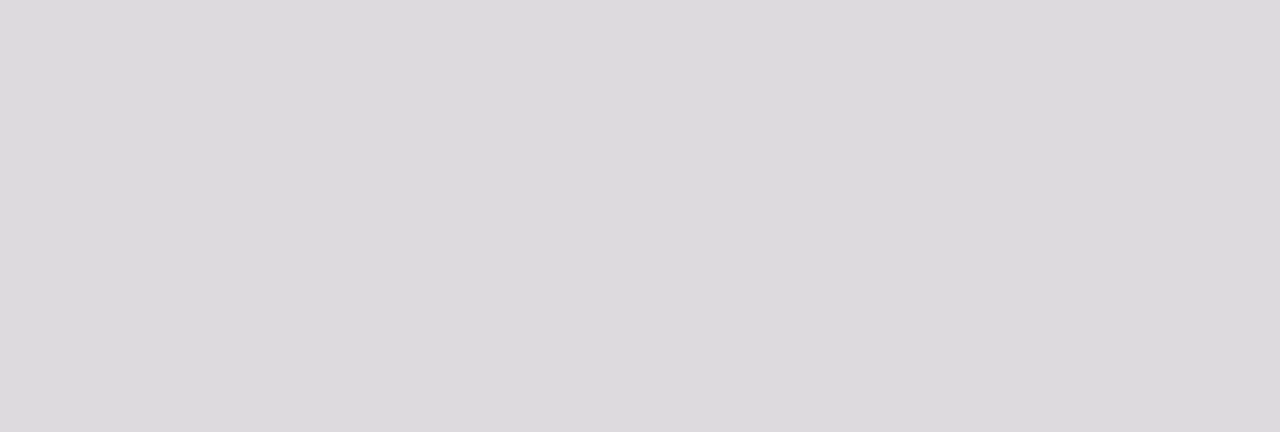
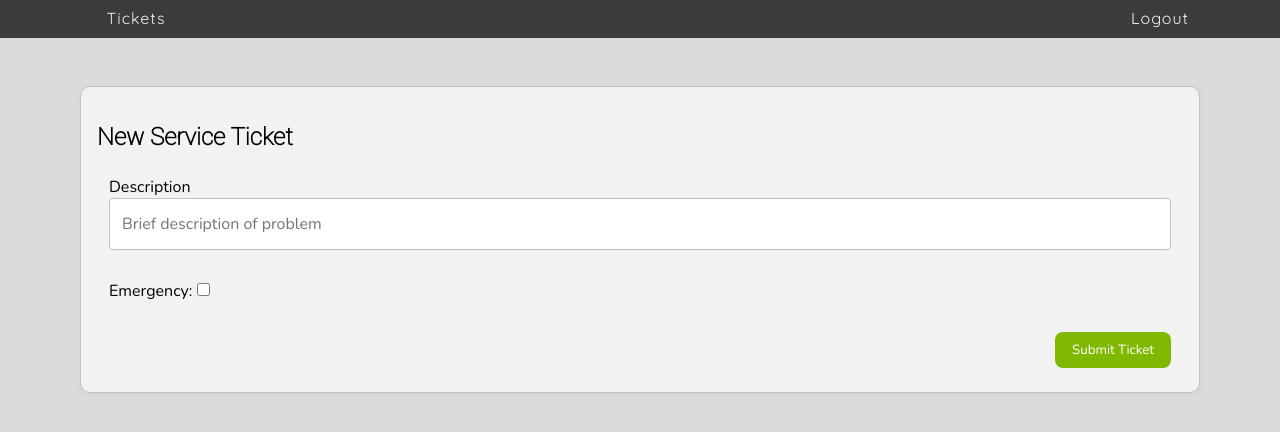
Before and after one commit to wicamo96/honey-rae-repairs, a React (Vite) app: page /tickets/create in a window 1280 px wide. Shown: the top 432 px of the page. Built offline with nearby package versions, Linux system fonts and the light colour scheme; sample sign-in values are in the browser's storage.

Commit message:
Added customer functionality and new ticket functionality

```diff
--- /dev/null
+++ b/src/components/forms/TicketForm.jsx
@@ -0,0 +1,67 @@
+import { useState } from "react"
+import "./Form.css"
+import { createTicket } from "../../services/ticketService.jsx"
+import { useNavigate } from "react-router-dom"
+
+export const TicketForm = ({ currentUser }) => {
+    const [ticket, setTicket] = useState({ description: "", emergency: false })
+
+    const navigate = useNavigate()
+
+    const handleSave = (event) => {
+        event.preventDefault()
+
+        if (ticket.description) {
+            const newTicket = {
+                userId: currentUser.id,
+                description: ticket.description,
+                emergency: ticket.emergency,
+                dateCompleted: ""
+            }
+
+            createTicket(newTicket).then(() => {
+                navigate("/tickets")
+            })
+        } else {
+            window.alert("Please fill out the description!")
+        }
+    }
+
+    return (
+        <form>
+            <h2>New Service Ticket</h2>
+            <fieldset>
+                <div className="form-group">
+                    <label>Description</label>
+                    <input
+                        type="text"
+                        className="form-control"
+                        placeholder="Brief description of problem"
+                        onChange={(event) => {
+                            const ticketCopy = {...ticket}
+                            ticketCopy.description = event.target.value
+                            setTicket(ticketCopy)
+                        }}
+                    />
+                </div>
+            </fieldset>
+            <fieldset>
+                <div className="form-group">
+                    <label>
+                        Emergency:
+                        <input type="checkbox" onChange={(event) => {
+                            const ticketCopy = {...ticket}
+                            ticketCopy.emergency = event.target.checked
+                            setTicket(ticketCopy)
+                        }}/>
+                    </label>
+                </div>
+            </fieldset>
+            <fieldset>
+                <div className="form-group">
+                    <button className="form-btn btn-info" onClick={handleSave}>Submit Ticket</button>
+                </div>
+            </fieldset>
+        </form>
+    )
+}
--- a/src/components/tickets/FilterBar.jsx
+++ b/src/components/tickets/FilterBar.jsx
@@ -1,6 +1,11 @@
-export const FilterBar = ({ setShowEmergencyOnly, setSearchTerm }) => {
+import { useNavigate } from "react-router-dom"
+
+export const FilterBar = ({ setShowEmergencyOnly, setSearchTerm, currentUser, setShowOpenOnly }) => {
+    const navigate = useNavigate()
+
     return (
         <div className="filter-bar">
+            {currentUser.isStaff? <>
                 <button
                     className="filter-btn btn-primary"
                     onClick={() => {
@@ -25,6 +30,14 @@ export const FilterBar = ({ setShowEmergencyOnly, setSearchTerm }) => {
                     placeholder="Search Tickets"
                     className="ticket-search"
                 />
+            </> :
+            <>
+                <button className="filter-btn btn-primary" onClick={() => { navigate("/tickets/create")}}>Create Ticket</button>
+                <button className="filter-btn btn-info" onClick={() => {setShowOpenOnly(true)}}>Open Tickets</button>
+                <button className="filter-btn btn-secondary" onClick={() => {setShowOpenOnly(false)}}>All My Tickets</button>
+            </>
+        }
+
       </div>
     )
 }
--- a/src/components/tickets/Ticket.jsx
+++ b/src/components/tickets/Ticket.jsx
@@ -1,6 +1,6 @@
 import { useEffect, useState } from "react"
 import { getAllEmployees } from "../../services/employeeService.jsx"
-import { assignTicket, updateTicket } from "../../services/ticketService.jsx"
+import { assignTicket, deleteTicket, updateTicket } from "../../services/ticketService.jsx"
 
 export const Ticket = ({ticket, currentUser, getAndSetTickets }) => {
     const [employees, setEmployees] = useState([])
@@ -45,6 +45,12 @@ export const Ticket = ({ticket, currentUser, getAndSetTickets }) => {
         })
     }
 
+    const handleDelete = () => {
+        deleteTicket(ticket.id).then(() => {
+            getAndSetTickets()
+        })
+    }
+
 
     return (
         <section className="ticket">
@@ -62,6 +68,7 @@ export const Ticket = ({ticket, currentUser, getAndSetTickets }) => {
                 <div className="btn-container">
                     {currentUser.isStaff && !assignedEmployee ? <button className="btn btn-secondary" onClick={handleClaim}>Claim</button> : ""}
                     {assignedEmployee?.userId === currentUser.id && !ticket.dateCompleted ? <button className="btn btn-warning" onClick={handleClose}>Close</button> : ""}
+                    {!currentUser.isStaff ? (<button className="btn btn-warning" onClick={handleDelete}>Delete</button>) : ""}
                 </div>
             </footer>
         </section>
--- a/src/components/tickets/TicketList.jsx
+++ b/src/components/tickets/TicketList.jsx
@@ -7,6 +7,7 @@ import { FilterBar } from "./FilterBar.jsx"
 export const TicketList = ({currentUser}) => {
     const [allTickets, setAllTickets] = useState([])
     const [showEmergencyOnly, setShowEmergencyOnly] = useState(false)
+    const [showOpenOnly, setShowOpenOnly] = useState(false)
     const [filteredTickets, setFilteredTickets] = useState([])
     const [searchTerm, setSearchTerm] = useState("")
 
@@ -39,11 +40,20 @@ export const TicketList = ({currentUser}) => {
         setFilteredTickets(search)
     }, [searchTerm, allTickets])
 
+    useEffect(() => {
+      if (showOpenOnly) {
+        const openTickets = allTickets.filter(ticket => ticket.dateCompleted === "")
+        setFilteredTickets(openTickets)
+      } else {
+        setFilteredTickets(allTickets)
+      }
+    }, [showOpenOnly, allTickets])
+
 
     return (
     <div className="tickets-container">
       <h2>Tickets</h2>
-      <FilterBar setShowEmergencyOnly={setShowEmergencyOnly} setSearchTerm={setSearchTerm}/>
+      <FilterBar setShowEmergencyOnly={setShowEmergencyOnly} setShowOpenOnly={setShowOpenOnly} setSearchTerm={setSearchTerm} currentUser={currentUser}/>
       <article className="tickets">
         {filteredTickets.map(ticketObj => {
           return (
--- a/src/services/ticketService.jsx
+++ b/src/services/ticketService.jsx
@@ -21,3 +21,19 @@ export const updateTicket = (ticket) => {
         body: JSON.stringify(ticket)
     })
 }
+
+export const deleteTicket = (ticketId) => {
+    return fetch(`http://localhost:8088/serviceTickets/${ticketId}`, {
+        method: "DELETE"
+    })
+}
+
+export const createTicket = (ticket) => {
+    return fetch(`http://localhost:8088/serviceTickets`, {
+        method: "POST",
+        headers: {
+            "Content-Type": "application/json"
+        },
+        body: JSON.stringify(ticket)
+    })
+}
--- a/src/views/CustomerViews.jsx
+++ b/src/views/CustomerViews.jsx
@@ -2,6 +2,7 @@ import { Outlet, Route, Routes } from "react-router-dom"
 import { Welcome } from "../components/welcome/Welcome.jsx"
 import { CustomerNav } from "../components/nav/CustomerNav.jsx"
 import { TicketList } from "../components/tickets/TicketList.jsx"
+import { TicketForm } from "../components/forms/TicketForm.jsx"
 
 export const CustomerViews = ({ currentUser }) => {
     return (
@@ -16,7 +17,10 @@ export const CustomerViews = ({ currentUser }) => {
                 }
             >
                 <Route index element={<Welcome />} />
-                <Route path="tickets" element={<TicketList currentUser={currentUser} />} />
+                <Route path="tickets" >
+                    <Route index element={<TicketList currentUser={currentUser} />} />
+                    <Route path="create" element={<TicketForm currentUser={currentUser} />} />
+                </Route>
             </Route>
         </Routes>
     )
```
Lines whose indentation alone changed are shown as unchanged.
